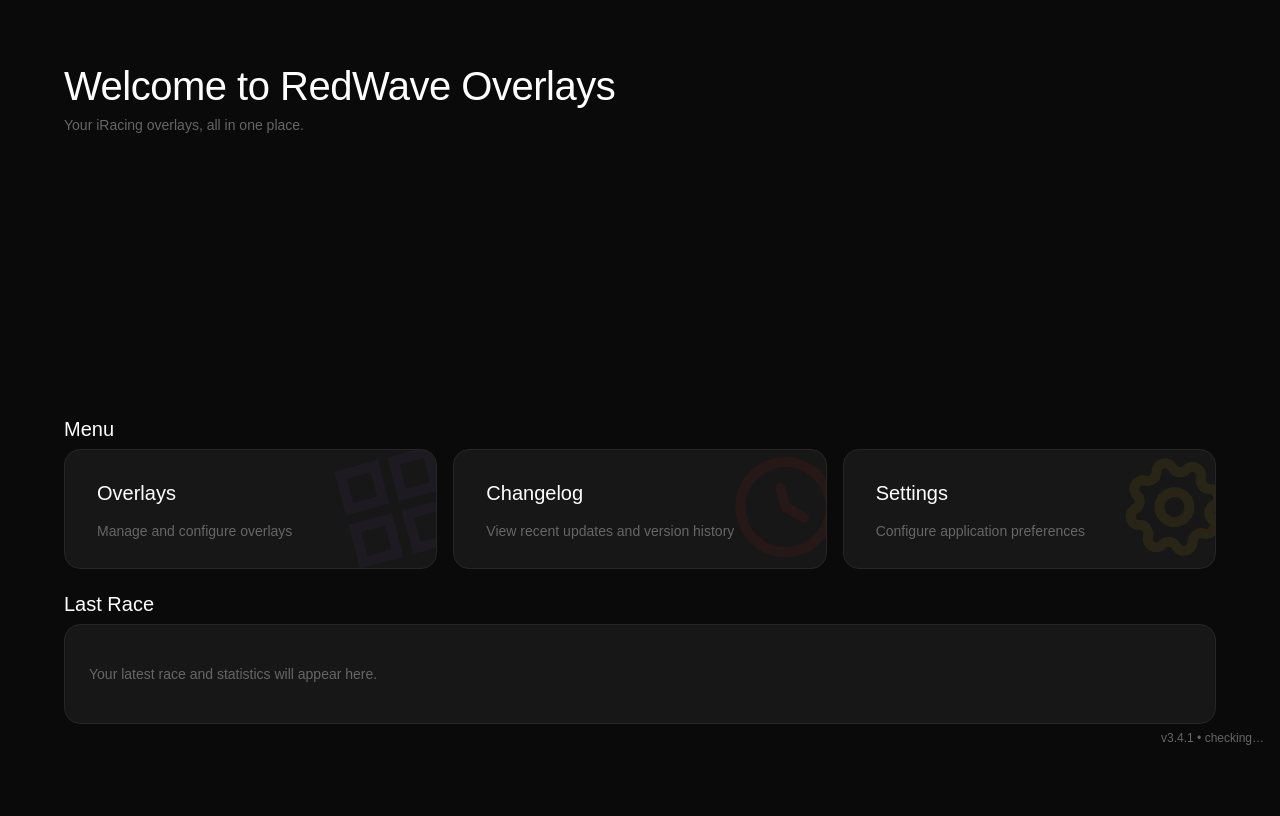
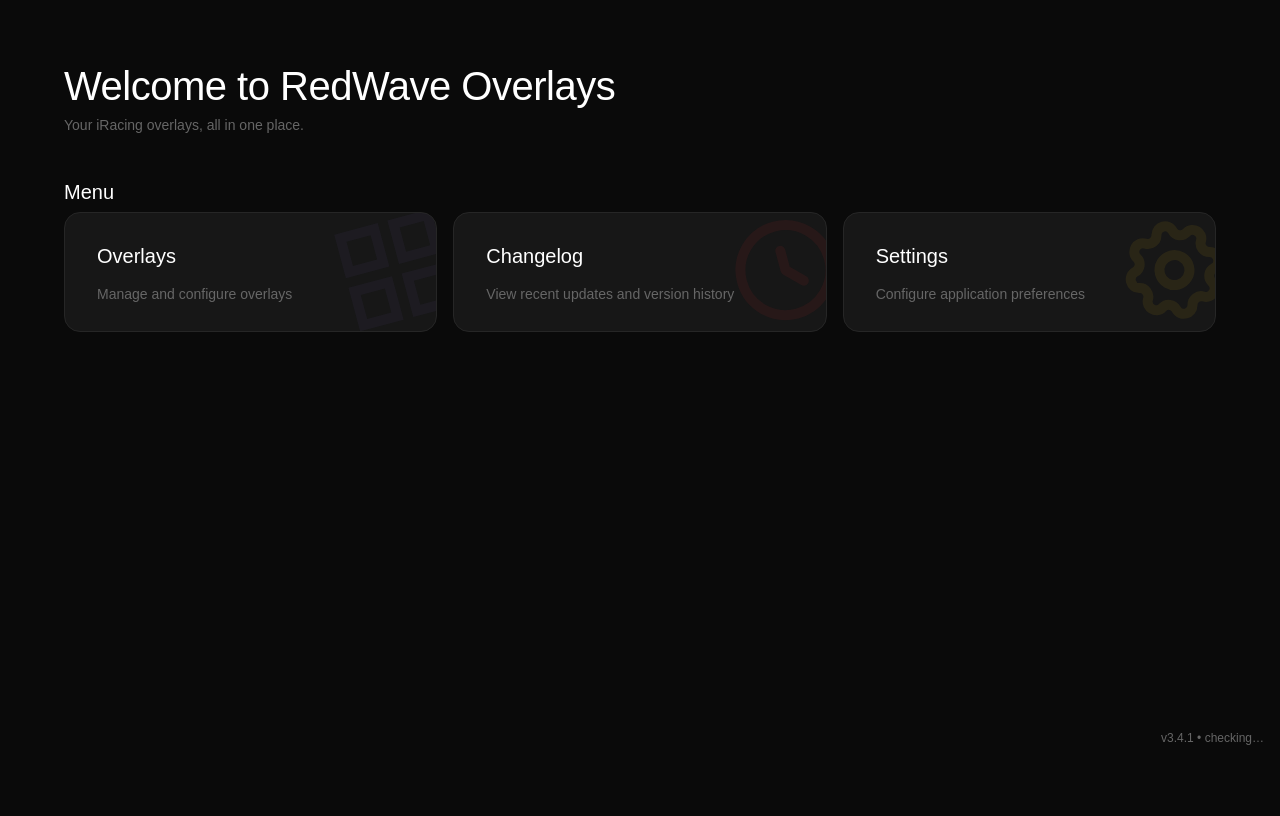
Before and after one commit to onesch/redwave-overlays, a FastAPI app: page /main in a window 1280 px wide. Shown: the part 48-864 px from the top of the page. Run offline with FastAPI, Linux system fonts and the light colour scheme; some web fonts are replaced.

Commit message:
style(ui): removed last race ui placeholder

```diff
--- a/frontend/static/css/main.css
+++ b/frontend/static/css/main.css
@@ -37,18 +37,15 @@
 .main-layout {
   display: flex;
   flex-direction: column;
-  justify-content: space-between;
+  justify-content: flex-start;
   min-height: calc(100vh - var(--title-bar-height) - 40px);
   box-sizing: border-box;
   padding: var(--spacing-2xl);
   gap: var(--spacing-2xl);
 }
 
-.main-bottom {
-  display: flex;
-  flex-direction: column;
-  gap: var(--spacing-xl);
-  margin-top: auto;
+.menu-section {
+  margin-top: var(--spacing-lg);
 }
 
 .menu-grid {
@@ -541,22 +538,6 @@
   margin: 0;
 }
 
-/* Last Race */
-.last-race-card {
-  display: flex;
-  align-items: center;
-  min-height: 100px;
-  padding: var(--spacing-xl);
-  background-color: var(--bg-secondary);
-  border: 1px solid var(--border-primary);
-  border-radius: var(--border-radius-xl);
-  box-sizing: border-box;
-}
-.last-race-placeholder {
-  color: var(--text-secondary);
-  font-size: 0.875rem;
-}
-
 /* Update Release link Icon */
 #open-update-release {
   display: inline-flex;
--- a/frontend/templates/pages/main.html
+++ b/frontend/templates/pages/main.html
@@ -10,7 +10,6 @@
     <p>Your iRacing overlays, all in one place.</p>
   </header>
 
-  <div class="main-bottom">
   <section class="section-block menu-section">
     <h2 class="title">Menu</h2>
 
@@ -63,15 +62,5 @@
     </div>
   </section>
 
-    <section class="section-block last-race-section">
-      <h2 class="title">Last Race</h2>
-      <div class="last-race-card">
-        <p class="last-race-placeholder">
-          Your latest race and statistics will appear here.
-        </p>
-      </div>
-    </section>
-  </div>
-
 </div>
 {% endblock %}
```
Lines whose indentation alone changed are shown as unchanged.
